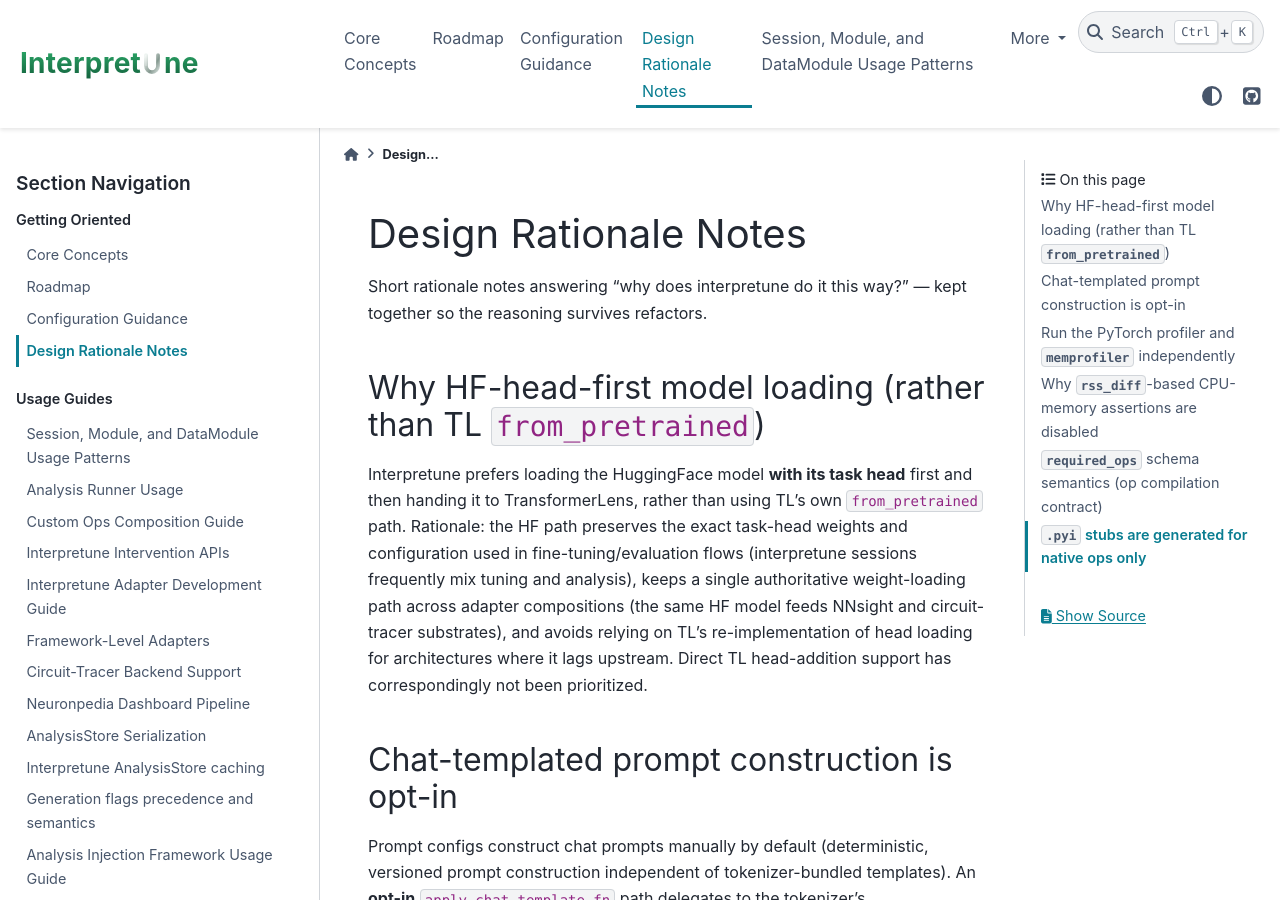
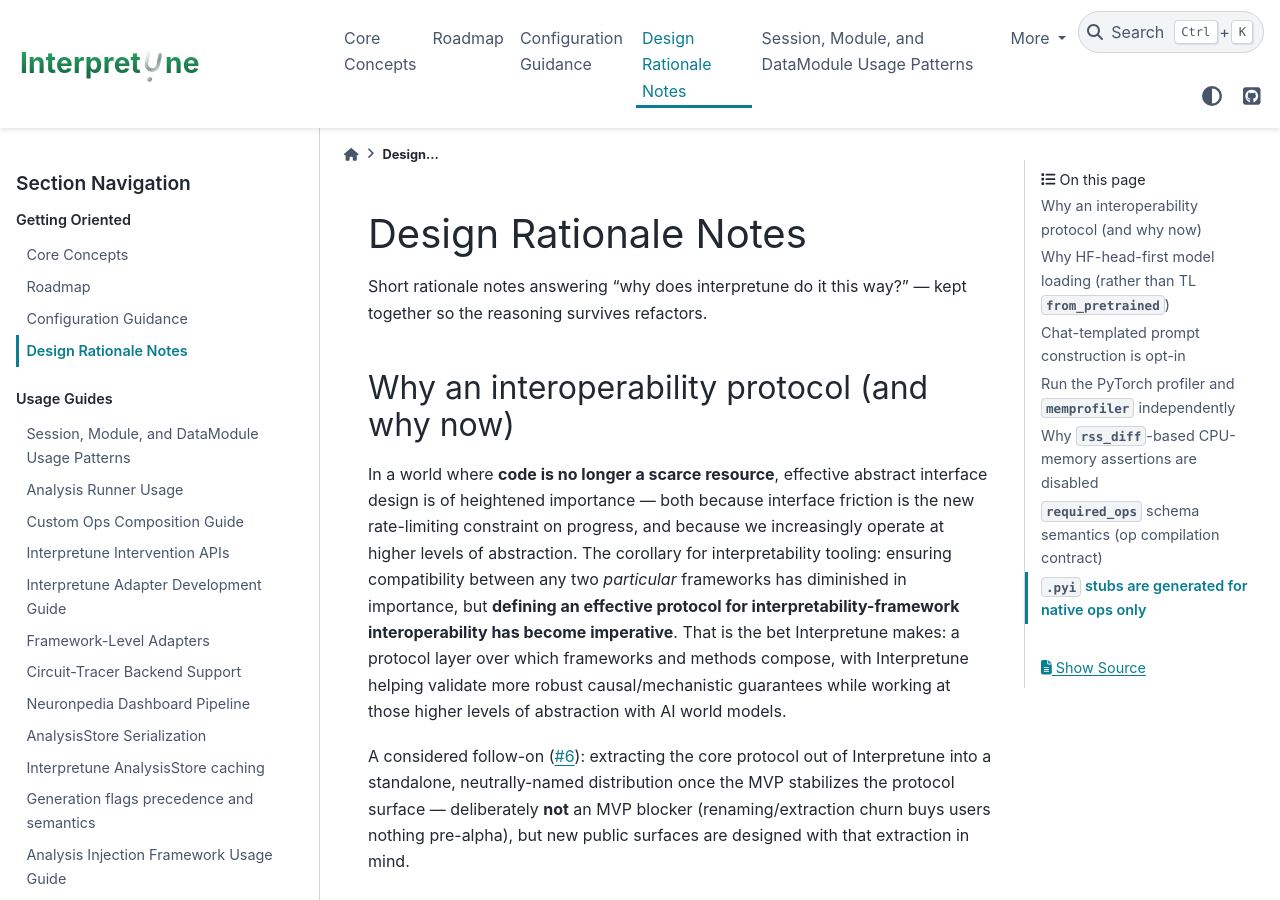
Before and after one commit to speediedan/interpretune, a Sphinx documentation site: the page built from docs/source/design_rationale.md, in a window 1280 px wide and 900 px high. Built offline with Sphinx 7.4.7 and the PyData theme 0.15.4, drawn with Linux system fonts in a browser that asks for light colours.

Commit message:
Branding + messaging refinement: handled/tilted fork logos, generalized AI world-model framing, contributor welcome, protocol rationale
- logos: tuning fork now has a handle knob (icon_fts-style) and a 10-degree tilt (wordmark + icon)
- README: new tagline ('A flexible framework for collaborative AI world model analysis and
  tuning') + humans-and-agents latent-space subhead; opening definition paragraph (composable,
  shareable analysis operations and state; mechanistic/causal faithfulness at mutually
  intelligible abstraction levels); Installation moved above Roadmap; enthusiastic contributor
  welcome pointing at the IT-MVP milestone
- docs: index mirrors the README framing; concepts gains the appropriate-level-of-abstraction
  intent statement; NEW Design Rationale section 'Why an interoperability protocol (and why now)'
  (code-no-longer-scarce interface-design argument; framework-pair compatibility vs protocol
  imperative; #6 extraction as a designed-for, non-MVP-blocking follow-on); roadmap gains
  Self-interpretability (incl. RL exploration-efficiency heuristics) and a 'Considered (not
  MVP-blocking)' section for #6; 'LLM world model' generalized to collaborative AI world model
  language throughout
- CONTRIBUTING: earnest contributor welcome block (IT-MVP milestone as the entry point)
- refs: #6 (prioritization assessment + phased plan posted to the issue)

```diff
--- a/docs/source/design_rationale.md
+++ b/docs/source/design_rationale.md
@@ -2,6 +2,23 @@
 
 Short rationale notes answering "why does interpretune do it this way?" — kept together so the
 reasoning survives refactors.
+
+## Why an interoperability protocol (and why now)
+
+In a world where **code is no longer a scarce resource**, effective abstract interface design is
+of heightened importance — both because interface friction is the new rate-limiting constraint on
+progress, and because we increasingly operate at higher levels of abstraction. The corollary for
+interpretability tooling: ensuring compatibility between any two *particular* frameworks has
+diminished in importance, but **defining an effective protocol for interpretability-framework
+interoperability has become imperative**. That is the bet Interpretune makes: a protocol layer
+over which frameworks and methods compose, with Interpretune helping validate more robust
+causal/mechanistic guarantees while working at those higher levels of abstraction with AI world
+models.
+
+A considered follow-on ([#6](https://github.com/speediedan/interpretune/issues/6)): extracting the
+core protocol out of Interpretune into a standalone, neutrally-named distribution once the MVP
+stabilizes the protocol surface — deliberately **not** an MVP blocker (renaming/extraction churn
+buys users nothing pre-alpha), but new public surfaces are designed with that extraction in mind.
 
 ## Why HF-head-first model loading (rather than TL `from_pretrained`)
 
```
Also changed, not shown: CONTRIBUTING.md (+5 -1 lines), README.md (+49 -34 lines), docs/source/concepts.md (+6 -1 lines), docs/source/index.md (+11 -0 lines), docs/source/roadmap.md (+13 -0 lines), docs/source/_static/images/logos/icon_interpretune.svg, docs/source/_static/images/logos/logo_interpretune.svg.
